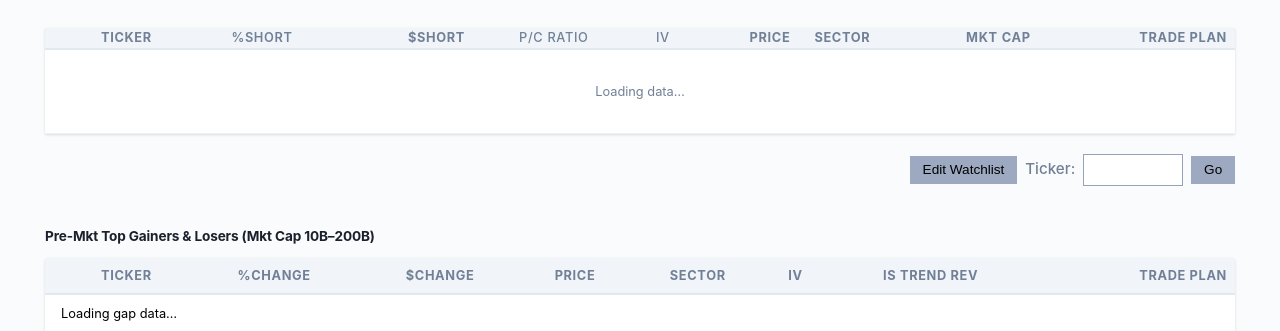
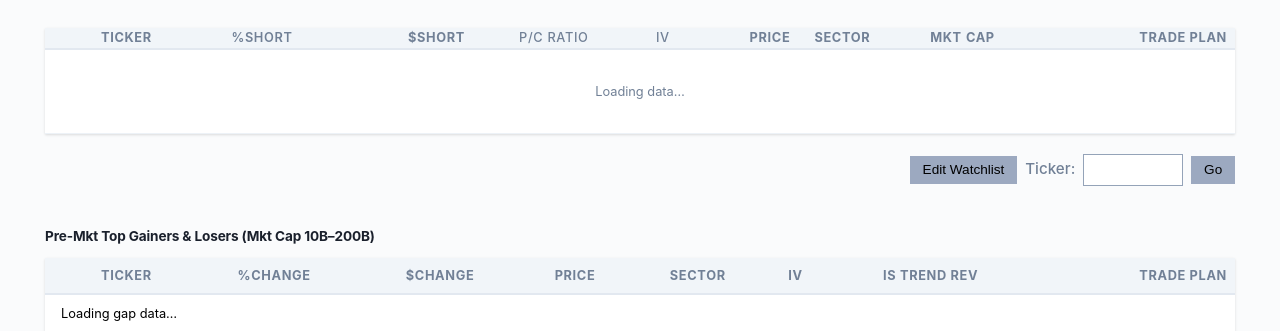
Before and after one commit to ctohastek/short-interest-tracker, a Python web app: template templates/index-mobile.html in a window 1280 px wide. Shown: the part 122-453 px from the top of the page. Run offline with Jinja, Linux system fonts and the light colour scheme; the template is opened without the code that fills it, so the values that code supplies are empty.

Commit message:
align fix top table

```diff
--- a/static/css/style.css
+++ b/static/css/style.css
@@ -247,6 +247,9 @@ tbody td.si-sector-col { text-align: center !important; }
 .mcap-col        { text-align: right; font-variant-numeric: tabular-nums; padding: 0 8px; }
 tbody td.mcap-col { color: #000000; }
 thead th.mcap-col { color: var(--text-muted); }
+/* Top SI table: center mcap header + cells */
+#siTable thead th.mcap-col,
+#siTable tbody td.mcap-col { text-align: center !important; }
 .trade-plan-col  { white-space: nowrap; text-align: right; padding: 0 8px; }
 
 .high-si    { color: var(--high-si); }
--- a/templates/index-mobile.html
+++ b/templates/index-mobile.html
@@ -4,7 +4,7 @@
     <meta charset="UTF-8">
     <meta name="viewport" content="width=device-width, initial-scale=1.0">
     <title>Short Interest Tracker — Top 12</title>
-    <link rel="stylesheet" href="/static/css/style.css?v=20260429_1130">
+    <link rel="stylesheet" href="/static/css/style.css?v=20260429_1625">
 </head>
 <body>
     <div class="container">
--- a/templates/index.html
+++ b/templates/index.html
@@ -4,7 +4,7 @@
     <meta charset="UTF-8">
     <meta name="viewport" content="width=device-width, initial-scale=1.0">
     <title>Short Interest Tracker — Top 12</title>
-    <link rel="stylesheet" href="/static/css/style.css?v=20260429_1130">
+    <link rel="stylesheet" href="/static/css/style.css?v=20260429_1625">
 </head>
 <body>
     <div class="container">
```
